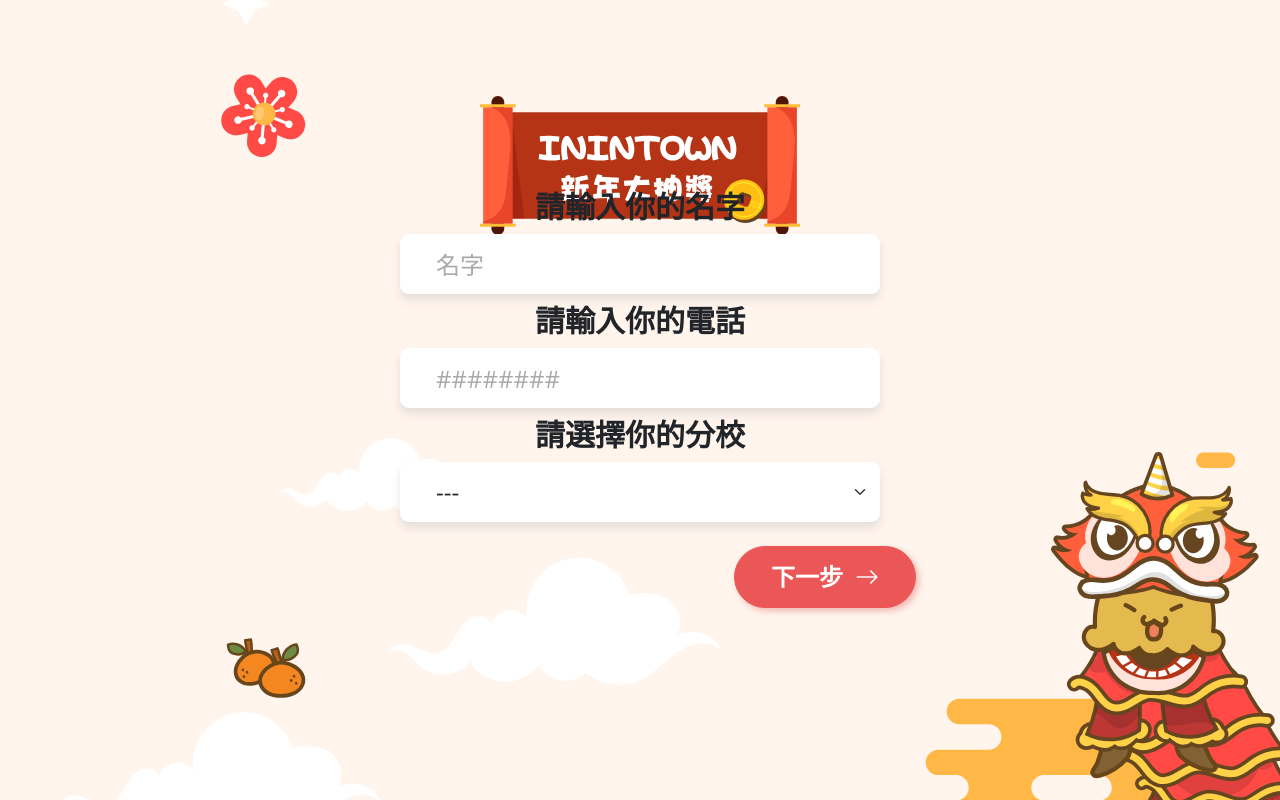
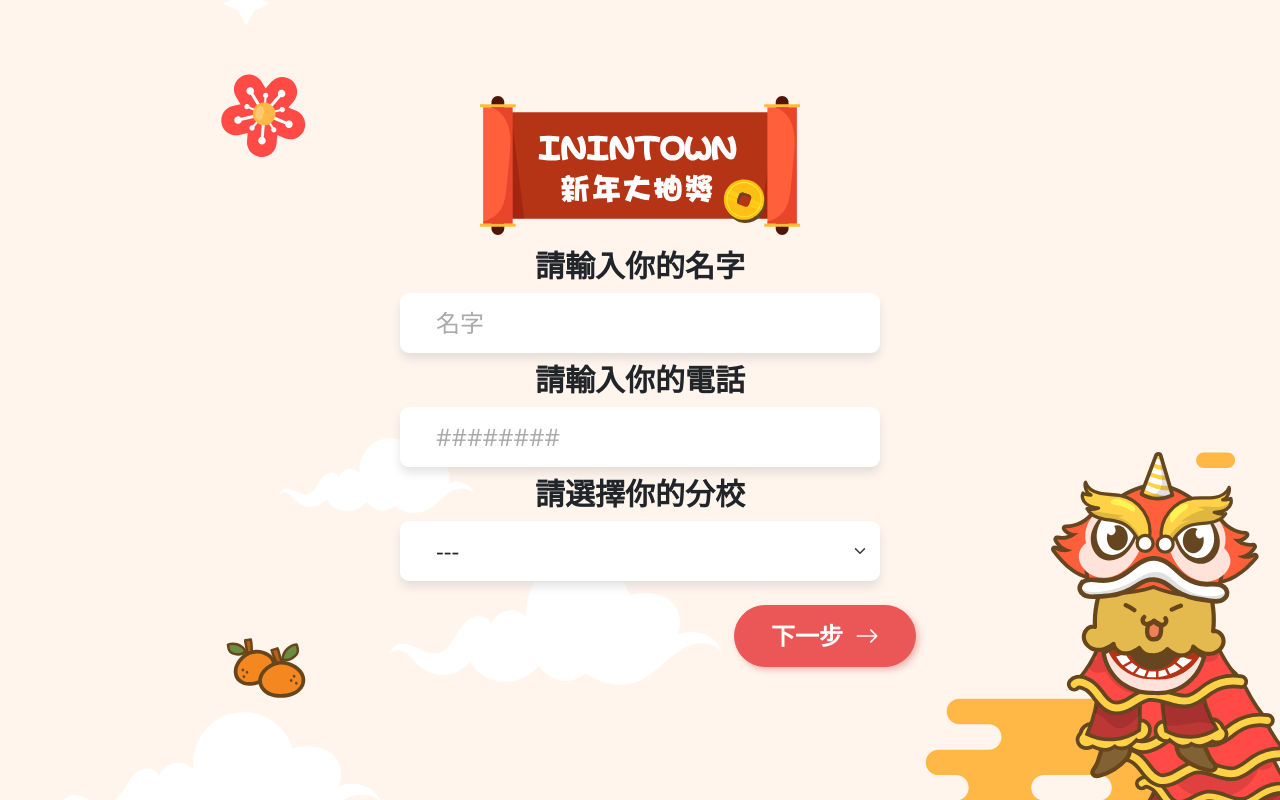
Before and after one commit to ph-webdev/inintown-lucky-draw, a plain HTML site: page index.html in a window 1280 px wide. Drawn offline with nearby package versions, Linux system fonts and the light colour scheme.

Commit message:
small tweaks

```diff
--- a/assets/style.css
+++ b/assets/style.css
@@ -152,6 +152,7 @@
   position: fixed;
   bottom: -4rem;
   right: -2rem;
+  z-index: -1;
 }
 
 h1 {
@@ -171,10 +172,10 @@
 }
 
 #input-form {
-  position: fixed;
   width: min(30rem, 75vw);
-  inset: 0;
-  margin: auto;
+  margin-top: 2vh;
+  margin-left: auto;
+  margin-right: auto;
   display: grid;
   justify-items: center;
   align-content: center;
```
